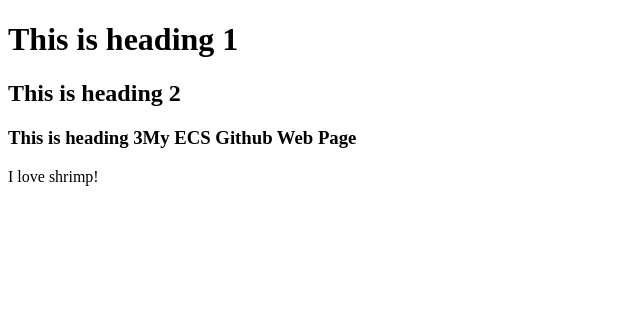
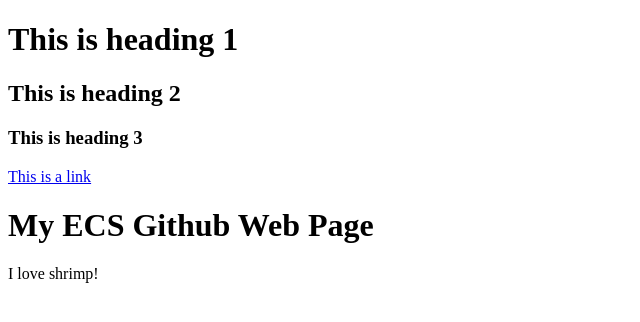
Before and after one commit to agracebuchholz/agracebuchholz.github.io, a plain HTML site: page index.html in a window 1280 px wide. Shown: the whole page, without its empty margins (0-640 px from the left). Drawn offline with Linux system fonts and the light colour scheme.

Commit message:
Update index.html

```diff
--- a/index.html
+++ b/index.html
@@ -4,7 +4,8 @@
 <body>
   <h1>This is heading 1</h1>
   <h2>This is heading 2</h2>
-  <h3>This is heading 3</h3.
+  <h3>This is heading 3</h3>
+  <a href="https://www.toddbuchholz.com">This is a link</a>
 
 <h1>My ECS Github Web Page</h1>
 <p>I love shrimp!</p>
```
